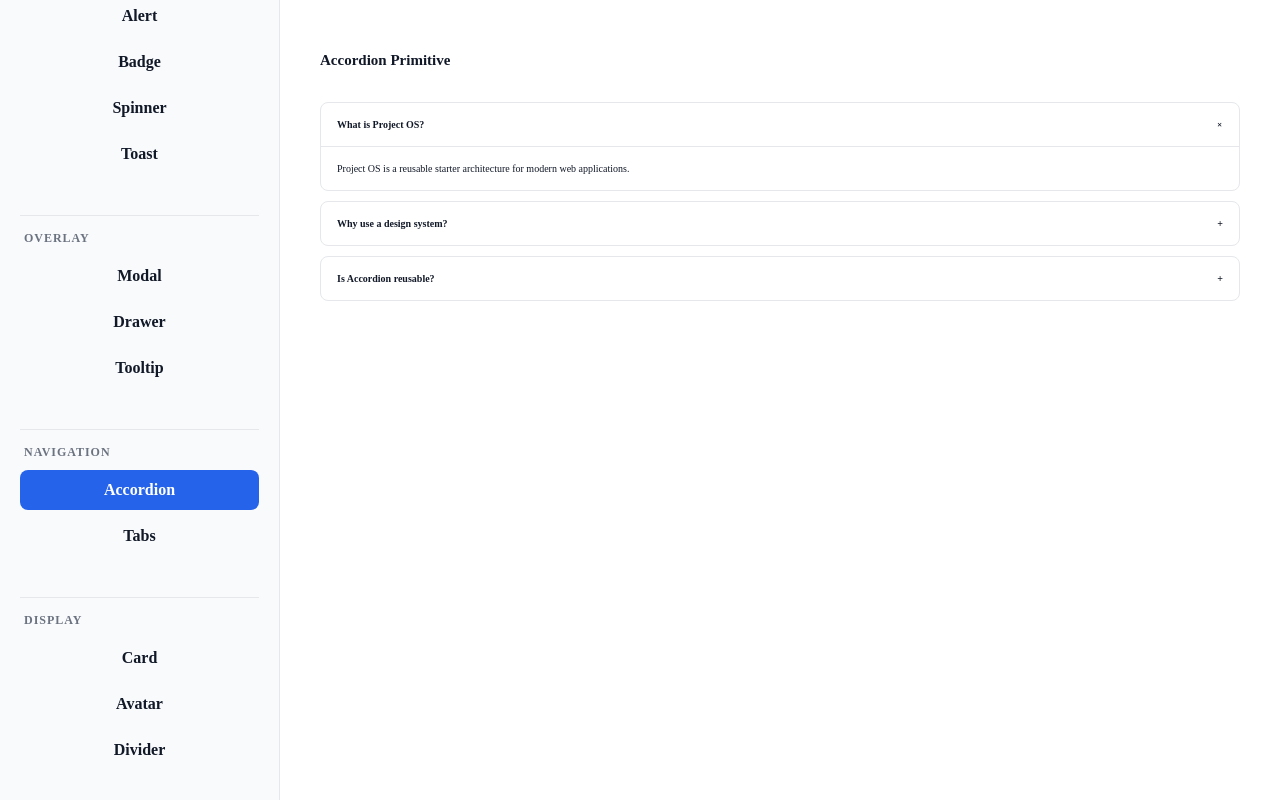
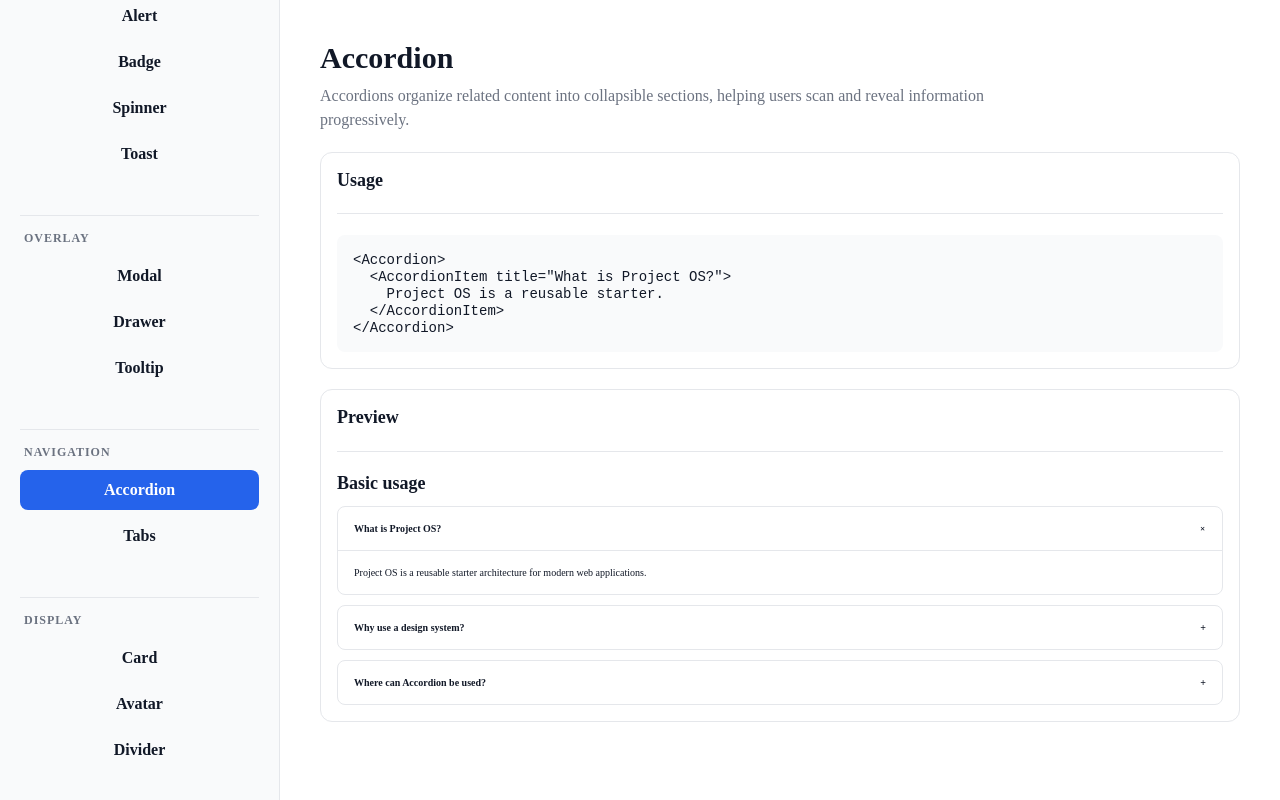
Before and after one commit to ingemedical16/project-os, a Next.js app: page /en in a window 1280 px wide. Both pictures are taken after a click on the button "Accordion". Built offline with nearby package versions, Linux system fonts and the light colour scheme.

Commit message:
refactor: improve accordion showcase documentation

```diff
--- a/src/features/design-system/AccordionShowcase/AccordionShowcase.module.scss
+++ b/src/features/design-system/AccordionShowcase/AccordionShowcase.module.scss
@@ -1,5 +1,31 @@
-.showcase {
+@use '@/styles/abstracts/variables' as *;
+
+.code {
+  margin: 0;
+  padding: $space-4;
+
+  overflow-x: auto;
+
+  border-radius: $radius-md;
+
+  background: var(--surface-hover);
+  color: var(--text);
+
+  font-family: $font-family-mono;
+  font-size: $font-size-sm;
+}
+
+.section {
   display: flex;
   flex-direction: column;
-  gap: 2rem;
+  gap: $space-3;
 }
+
+.section h3 {
+  margin: 0;
+
+  color: var(--text);
+
+  font-size: $font-size-lg;
+  font-weight: $font-weight-semibold;
+}
--- a/src/features/design-system/AccordionShowcase/AccordionShowcase.tsx
+++ b/src/features/design-system/AccordionShowcase/AccordionShowcase.tsx
@@ -1,37 +1,57 @@
+import { useTranslations } from 'next-intl';
+
 import {
   Accordion,
   AccordionItem,
 } from '@/components/ui';
 
+import { ShowcaseSection } from '../ShowcaseSection';
+
 import styles from './AccordionShowcase.module.scss';
 
 export function AccordionShowcase() {
+  const t = useTranslations(
+    'designSystem.components.accordion'
+  );
+
+  const usage = `<Accordion>
+  <AccordionItem title="What is Project OS?">
+    Project OS is a reusable starter.
+  </AccordionItem>
+</Accordion>`;
+
   return (
-    <section className={styles.showcase}>
-      <h2>Accordion Primitive</h2>
+    <ShowcaseSection
+      title={t('title')}
+      description={t('description')}
+      usageTitle={t('usage')}
+      previewTitle={t('preview')}
+      usage={
+        <pre className={styles.code}>
+          <code>{usage}</code>
+        </pre>
+      }
+    >
+      <div className={styles.section}>
+        <h3>{t('basic')}</h3>
 
         <Accordion>
           <AccordionItem
-          title="What is Project OS?"
+            title={t('firstTitle')}
             defaultOpen
           >
-          Project OS is a reusable starter
-          architecture for modern web
-          applications.
+            {t('firstContent')}
           </AccordionItem>
 
-        <AccordionItem title="Why use a design system?">
-          A design system ensures consistency,
-          scalability, and reusability across
-          projects.
+          <AccordionItem title={t('secondTitle')}>
+            {t('secondContent')}
           </AccordionItem>
 
-        <AccordionItem title="Is Accordion reusable?">
-          Yes, it can be used for FAQs,
-          settings, documentation, sidebars,
-          and more.
+          <AccordionItem title={t('thirdTitle')}>
+            {t('thirdContent')}
           </AccordionItem>
         </Accordion>
-    </section>
+      </div>
+    </ShowcaseSection>
   );
 }
--- a/src/i18n/loadMessages.ts
+++ b/src/i18n/loadMessages.ts
@@ -38,6 +38,7 @@ export async function loadMessages(
     designSystemModal,
     designSystemDrawer,
     designSystemTooltip,
+    designSystemAccordion,
 
     settingsProfile,
     settingsPreferences,
@@ -74,6 +75,7 @@ export async function loadMessages(
     import(`./messages/${locale}/designSystem/components/modal.json`),
     import(`./messages/${locale}/designSystem/components/drawer.json`),
     import(`./messages/${locale}/designSystem/components/tooltip.json`),
+    import(`./messages/${locale}/designSystem/components/accordion.json`),
 
     import(`./messages/${locale}/settings/profile.json`),
     import(`./messages/${locale}/settings/preferences.json`),
@@ -119,6 +121,7 @@ export async function loadMessages(
         modal: designSystemModal.default,
         drawer: designSystemDrawer.default,
         tooltip: designSystemTooltip.default,
+        accordion: designSystemAccordion.default,
       },
     },
     settings: {
--- /dev/null
+++ b/src/i18n/messages/ar/designSystem/components/accordion.json
@@ -0,0 +1,13 @@
+{
+  "title": "أكورديون",
+  "description": "ينظم الأكورديون المحتوى المرتبط في أقسام قابلة للطي لمساعدة المستخدمين على استعراض المعلومات وكشفها تدريجيًا.",
+  "usage": "الاستخدام",
+  "preview": "المعاينة",
+  "basic": "استخدام بسيط",
+  "firstTitle": "ما هو Project OS؟",
+  "firstContent": "Project OS هو هيكل بداية قابل لإعادة الاستخدام لتطبيقات الويب الحديثة.",
+  "secondTitle": "لماذا نستخدم نظام تصميم؟",
+  "secondContent": "يضمن نظام التصميم الاتساق والقابلية للتوسع وإعادة الاستخدام بين المشاريع.",
+  "thirdTitle": "أين يمكن استخدام الأكورديون؟",
+  "thirdContent": "يمكن استخدام الأكورديون في الأسئلة الشائعة والإعدادات وأقسام التوثيق والقوائم الجانبية."
+}
--- /dev/null
+++ b/src/i18n/messages/en/designSystem/components/accordion.json
@@ -0,0 +1,13 @@
+{
+  "title": "Accordion",
+  "description": "Accordions organize related content into collapsible sections, helping users scan and reveal information progressively.",
+  "usage": "Usage",
+  "preview": "Preview",
+  "basic": "Basic usage",
+  "firstTitle": "What is Project OS?",
+  "firstContent": "Project OS is a reusable starter architecture for modern web applications.",
+  "secondTitle": "Why use a design system?",
+  "secondContent": "A design system ensures consistency, scalability, and reusability across projects.",
+  "thirdTitle": "Where can Accordion be used?",
+  "thirdContent": "Accordions can be used for FAQs, settings panels, documentation sections, and sidebars."
+}
--- /dev/null
+++ b/src/i18n/messages/fr/designSystem/components/accordion.json
@@ -0,0 +1,13 @@
+{
+  "title": "Accordéon",
+  "description": "Les accordéons organisent le contenu lié en sections repliables, afin d’aider les utilisateurs à parcourir et révéler les informations progressivement.",
+  "usage": "Utilisation",
+  "preview": "Aperçu",
+  "basic": "Utilisation simple",
+  "firstTitle": "Qu’est-ce que Project OS ?",
+  "firstContent": "Project OS est une architecture de démarrage réutilisable pour les applications web modernes.",
+  "secondTitle": "Pourquoi utiliser un système de design ?",
+  "secondContent": "Un système de design garantit la cohérence, l’évolutivité et la réutilisabilité entre les projets.",
+  "thirdTitle": "Où utiliser un accordéon ?",
+  "thirdContent": "Les accordéons peuvent être utilisés pour les FAQ, les paramètres, la documentation et les barres latérales."
+}
--- /dev/null
+++ b/src/i18n/messages/ro/designSystem/components/accordion.json
@@ -0,0 +1,13 @@
+{
+  "title": "Acordeon",
+  "description": "Acordeoanele organizează conținutul asociat în secțiuni pliabile, ajutând utilizatorii să scaneze și să descopere informația progresiv.",
+  "usage": "Utilizare",
+  "preview": "Previzualizare",
+  "basic": "Utilizare de bază",
+  "firstTitle": "Ce este Project OS?",
+  "firstContent": "Project OS este o arhitectură reutilizabilă de pornire pentru aplicații web moderne.",
+  "secondTitle": "De ce să folosești un sistem de design?",
+  "secondContent": "Un sistem de design asigură consistență, scalabilitate și reutilizare între proiecte.",
+  "thirdTitle": "Unde poate fi folosit Acordeonul?",
+  "thirdContent": "Acordeoanele pot fi folosite pentru FAQ, setări, documentație și bare laterale."
+}
```
Lines whose indentation alone changed are shown as unchanged.
